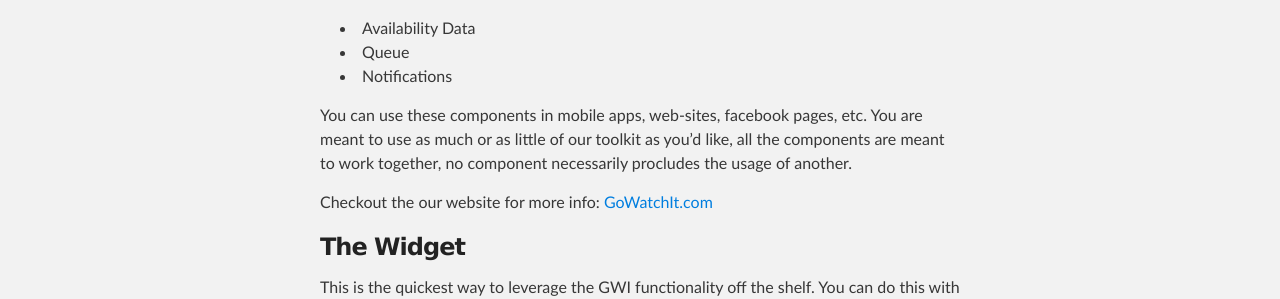
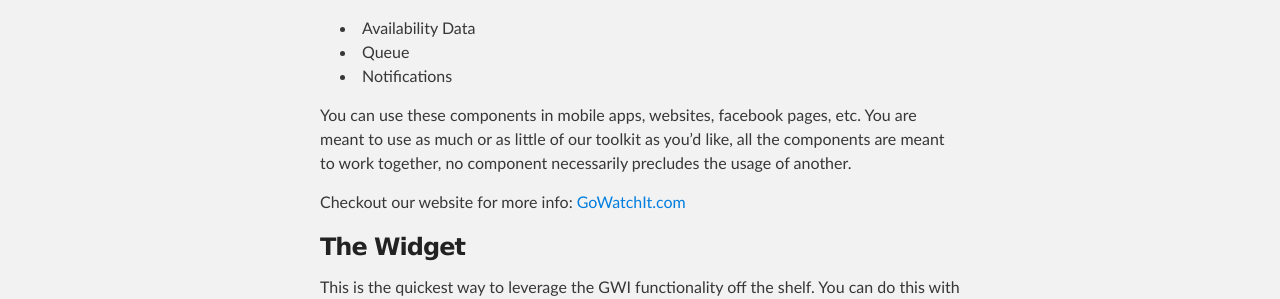
Before and after one commit to ncmdev/plexusent.github.io, a Jekyll site: the page built from index.md, in a window 1280 px wide and 900 px high. Shown: the part 351-650 px from the top of the window. Built offline with Jekyll 4.4.1, drawn with Linux system fonts in a browser that asks for light colours.

Commit message:
Update index.md

```diff
--- a/index.md
+++ b/index.md
@@ -11,9 +11,9 @@ The SDK is a flexible set of tools which allow you to leverage GWI functionality
 * Queue
 * Notifications
 
-You can use these components in mobile apps, web-sites, facebook pages, etc. You are meant to use as much or as little of our toolkit as you'd like, all the components are meant to work together, no component necessarily procludes the usage of another.
+You can use these components in mobile apps, websites, facebook pages, etc. You are meant to use as much or as little of our toolkit as you'd like, all the components are meant to work together, no component necessarily precludes the usage of another.
 
-Checkout the our website for more info: [GoWatchIt.com](http://gowatchit.com)
+Checkout our website for more info: [GoWatchIt.com](http://gowatchit.com)
 
 ### The Widget
 This is the quickest way to leverage the GWI functionality off the shelf. You can do this with little to no development experience. You can put a GWI button and/or queue botton on any web page, and it can be as simple as pasting a small bit of Javascript into a CMS or blog system.
```
